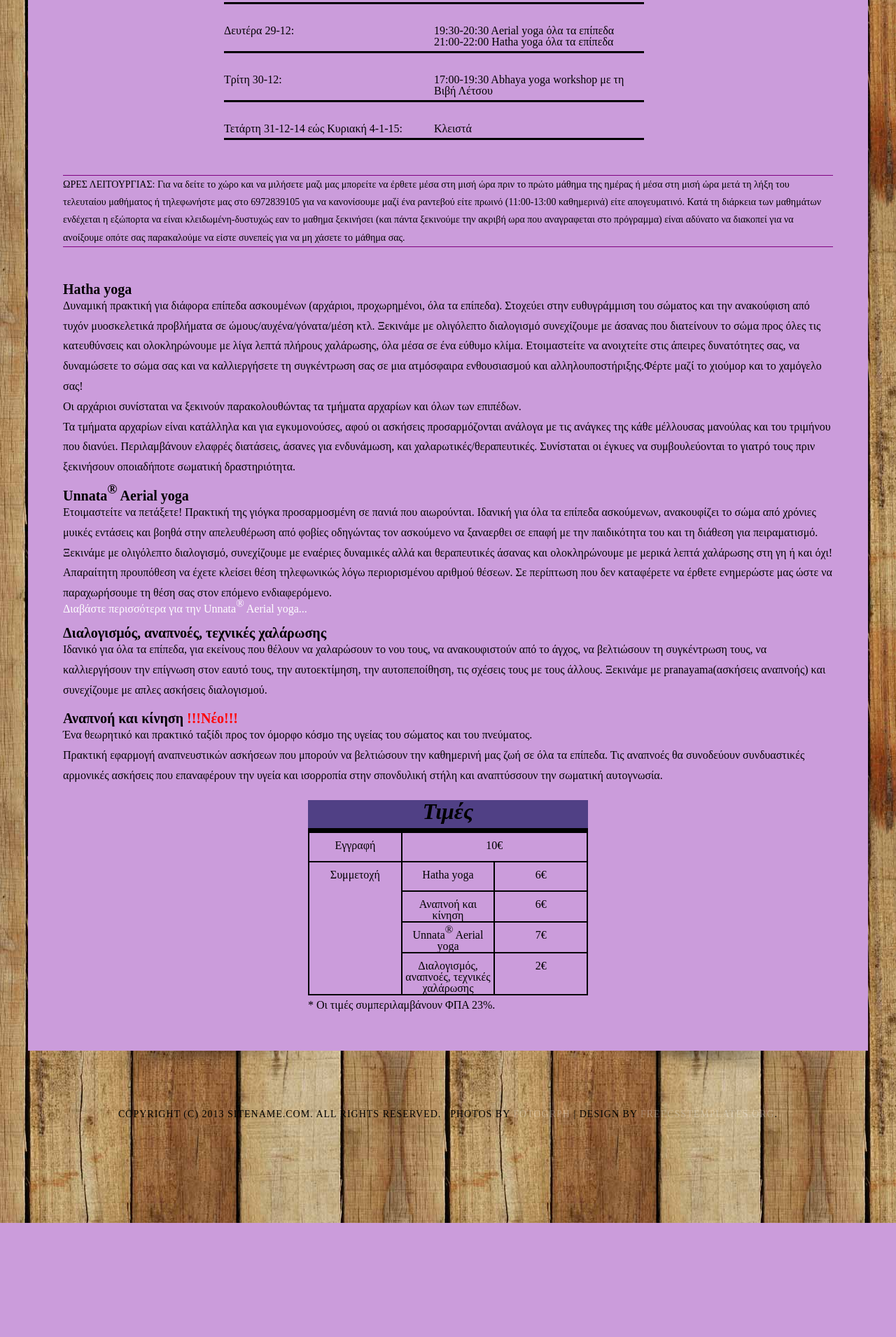
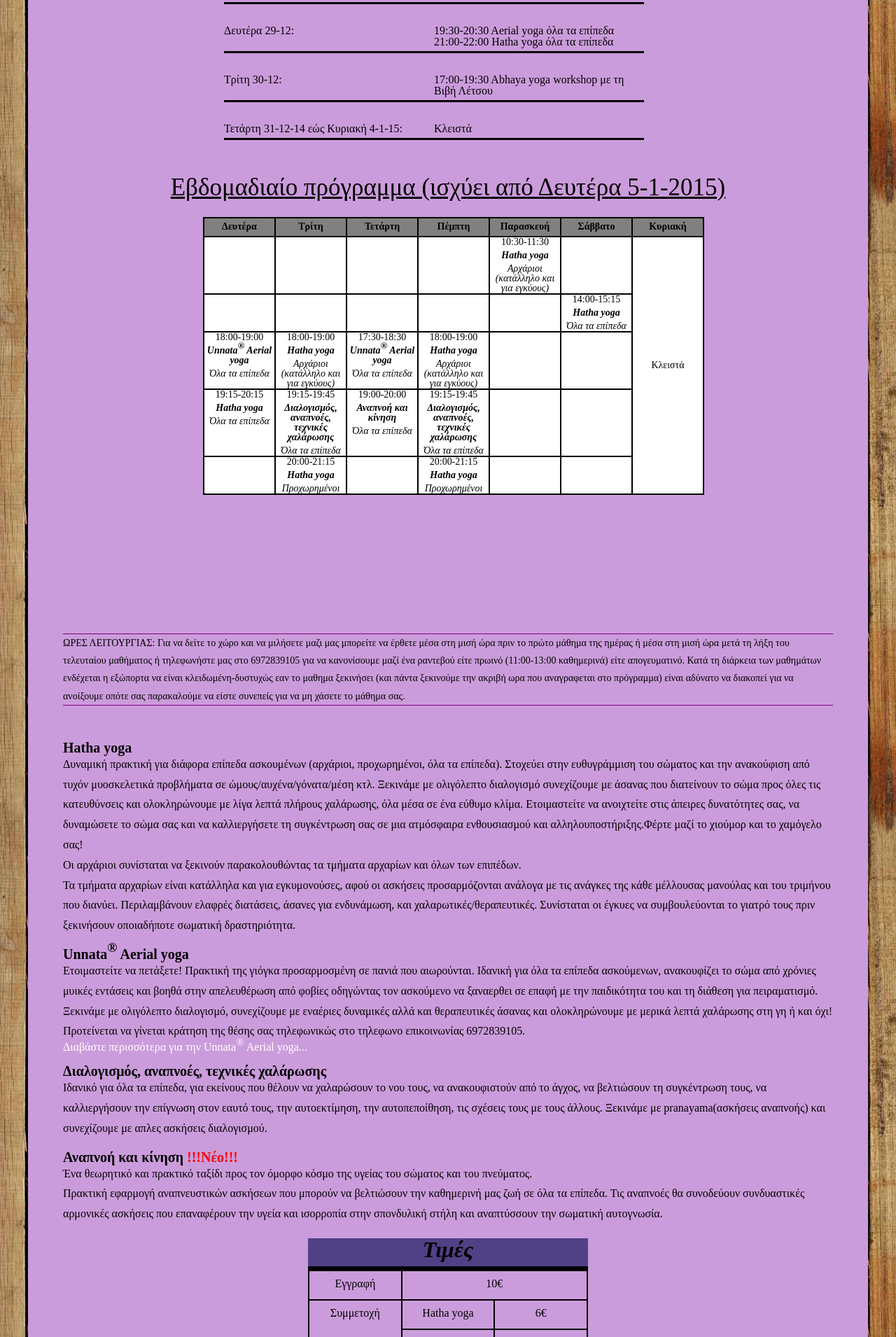
Before and after one commit to jimsiak/omshanti, a PHP site: page /index.php?page=program in a window 1280 px wide. Shown: the part 633-2543 px from the top of the page at 70% size. Before the commit the page ends 2380 px from the top, so only its background shows below. Run offline with PHP 8.4, Linux system fonts and the light colour scheme.

Commit message:
Santie requested to add a new schedule. Minor modification to Aerial's description.
Synchronized with www.omshanti.gr

```diff
--- a/pages/program.html
+++ b/pages/program.html
@@ -32,6 +32,107 @@
 	</table>
 	</div> <!-- #christmas_program_id -->
 
+	<!-- Program Table -->
+	<div id="program">
+	<h1>Εβδομαδιαίο πρόγραμμα (ισχύει από Δευτέρα 5-1-2015)</h1>
+	<div id="new">
+	<table class="program_table">
+		<tr>
+			<th>Δευτέρα</th>
+			<th>Τρίτη</th>
+			<th>Τετάρτη</th>
+			<th>Πέμπτη</th>
+			<th>Παρασκευή</th>
+			<th>Σάββατο</th>
+			<th>Κυριακή</th>
+		</tr>
+		<tr>
+			<td/><td/><td/><td/>
+			<td class="hatha_cell">
+				<span class="time">10:30-11:30</span>
+				<span class="class"><a href="#hatha_desc">Hatha yoga</a></span>
+				<span class="levels">Αρχάριοι</span>
+				<span class="levels">(κατάλληλο και για εγκύους)</span>
+			</td>
+			<td/>
+			<td rowspan="5" valign="top">Κλειστά</td>
+		</tr>
+		<tr>
+			<td/><td/><td/><td/><td/>
+			<td class="hatha_cell">
+				<span class="time">14:00-15:15</span>
+				<span class="class"><a href="#hatha_desc">Hatha yoga</a></span>
+				<span class="levels">Όλα τα επίπεδα</span>
+			</td>
+		</tr>
+		<tr>
+			<td class="aerial_cell">
+				<span class="time">18:00-19:00</span>
+				<span class="class"><a href="#aerial_desc">Unnata<sup>&reg;</sup> Aerial yoga</a></span>
+				<span class="levels">Όλα τα επίπεδα</span>
+			</td>
+			<td class="hatha_cell">
+				<span class="time">18:00-19:00</span>
+				<span class="class"><a href="#hatha_desc">Hatha yoga</a></span>
+				<span class="levels">Αρχάριοι</span>
+				<span class="levels">(κατάλληλο και για εγκύους)</span>
+			</td>
+			<td class="aerial_cell">
+				<span class="time">17:30-18:30</span>
+				<span class="class"><a href="#aerial_desc">Unnata<sup>&reg;</sup> Aerial yoga</a></span>
+				<span class="levels">Όλα τα επίπεδα</span>
+			</td>
+			<td class="hatha_cell">
+				<span class="time">18:00-19:00</span>
+				<span class="class"><a href="#hatha_desc">Hatha yoga</a></span>
+				<span class="levels">Αρχάριοι</span>
+				<span class="levels">(κατάλληλο και για εγκύους)</span>
+			</td>
+			<td/><td/>
+		</tr>
+		<tr>
+			<td class="hatha_cell">
+				<span class="time">19:15-20:15</span>
+				<span class="class"><a href="#hatha_desc">Hatha yoga</a></span>
+				<span class="levels">Όλα τα επίπεδα</span>
+			</td>
+			<td class="med_cell">
+				<span class="time">19:15-19:45</span>
+				<span class="class"><a href="#med_desc">Διαλογισμός, αναπνοές, τεχνικές χαλάρωσης</a></span>
+				<span class="levels">Όλα τα επίπεδα</span>
+			</td>
+			<td class="breath_movement_cell">
+				<span class="time">19:00-20:00</span>
+				<span class="class"><a href="#breath_movement_desc">Αναπνοή και κίνηση</a></span>
+				<span class="levels">Όλα τα επίπεδα</span>
+			</td>
+			<td class="med_cell">
+				<span class="time">19:15-19:45</span>
+				<span class="class"><a href="#med_desc">Διαλογισμός, αναπνοές, τεχνικές χαλάρωσης</a></span>
+				<span class="levels">Όλα τα επίπεδα</span>
+			</td>
+			<td/><td/>
+		</tr>
+		<tr>
+			<td/>
+			<td class="hatha_cell">
+				<span class="time">20:00-21:15</span>
+				<span class="class"><a href="#hatha_desc">Hatha yoga</a></span>
+				<span class="levels">Προχωρημένοι</span>
+			</td>
+			<td/>
+			<td class="hatha_cell">
+				<span class="time">20:00-21:15</span>
+				<span class="class"><a href="#hatha_desc">Hatha yoga</a></span>
+				<span class="levels">Προχωρημένοι</span>
+			</td>
+			<td/><td/>
+		</tr>
+	</table>
+	</div> <!-- End of #new -->
+	</div>
+	<!-- End of #program -->
+
 	<div class="open_times">
 	<p>ΩΡΕΣ ΛΕΙΤΟΥΡΓΙΑΣ: Για να δείτε το χώρο και να μιλήσετε μαζι μας μπορείτε να έρθετε μέσα στη μισή ώρα πριν το πρώτο μάθημα της ημέρας ή μέσα στη μισή ώρα μετά τη λήξη του τελευταίου μαθήματος ή τηλεφωνήστε μας στο 6972839105 για να κανονίσουμε μαζί ένα ραντεβού είτε πρωινό (11:00-13:00 καθημερινά) είτε απογευματινό. Κατά τη διάρκεια των μαθημάτων ενδέχεται η εξώπορτα να είναι κλειδωμένη-δυστυχώς εαν το μαθημα ξεκινήσει (και πάντα ξεκινούμε την ακριβή ωρα που αναγραφεται στο πρόγραμμα) είναι αδύνατο να διακοπεί για να ανοίξουμε οπότε σας παρακαλούμε να είστε συνεπείς για να μη χάσετε το μάθημα σας.</p>
 	</div>
@@ -47,7 +148,7 @@
 
 	<div class="class_desc" id="aerial_desc">
 	<h3>Unnata<sup>&reg;</sup> Aerial yoga</h3>
-	<p>Ετοιμαστείτε να πετάξετε! Πρακτική της γιόγκα προσαρμοσμένη σε πανιά που αιωρούνται. Ιδανική για όλα τα επίπεδα ασκούμενων, ανακουφίζει το σώμα από χρόνιες μυικές εντάσεις και βοηθά στην απελευθέρωση από φοβίες οδηγώντας τον ασκούμενο να ξαναερθει σε επαφή με την παιδικότητα του και τη διάθεση για πειραματισμό. Ξεκινάμε με ολιγόλεπτο διαλογισμό, συνεχίζουμε με εναέριες δυναμικές αλλά και θεραπευτικές άσανας και ολοκληρώνουμε με μερικά λεπτά χαλάρωσης στη γη ή και όχι! Απαραίτητη προυπόθεση να έχετε κλείσει θέση τηλεφωνικώς λόγω περιορισμένου αριθμού θέσεων. Σε περίπτωση που δεν καταφέρετε να έρθετε ενημερώστε μας ώστε να παραχωρήσουμε τη θέση σας στον επόμενο ενδιαφερόμενο.</p>
+	<p>Ετοιμαστείτε να πετάξετε! Πρακτική της γιόγκα προσαρμοσμένη σε πανιά που αιωρούνται. Ιδανική για όλα τα επίπεδα ασκούμενων, ανακουφίζει το σώμα από χρόνιες μυικές εντάσεις και βοηθά στην απελευθέρωση από φοβίες οδηγώντας τον ασκούμενο να ξαναερθει σε επαφή με την παιδικότητα του και τη διάθεση για πειραματισμό. Ξεκινάμε με ολιγόλεπτο διαλογισμό, συνεχίζουμε με εναέριες δυναμικές αλλά και θεραπευτικές άσανας και ολοκληρώνουμε με μερικά λεπτά χαλάρωσης στη γη ή και όχι! Προτείνεται να γίνεται κράτηση της θέσης σας τηλεφωνικώς στο τηλεφωνο επικοινωνίας 6972839105.</p>
 	<a href="?page=unnata_aerial_yoga">Διαβάστε περισσότερα για την Unnata<sup>&reg;</sup> Aerial yoga...</a> <br/> <br/>
 	</div>
 
--- a/style.css
+++ b/style.css
@@ -1183,7 +1183,7 @@ table.program_table
 	background: #504085;
 	border-collapse: separate;
 	border: 1px solid black;
-	margin: 25px 25px 0px 0px;
+	margin: 25px 25px 0px -50px;
 	text-align: center;
 	height: 200px;
 }
@@ -1213,6 +1213,12 @@ table.program_table td a
 {
 	color: black;
 }
+/* For 'Κλειστά' columns. */
+table.program_table td[rowspan]
+{
+	vertical-align: middle;
+}
+
 #content #program #cycle {
 	background: #7a9fcc;
 	border: 5px #d2dfed solid;
```
